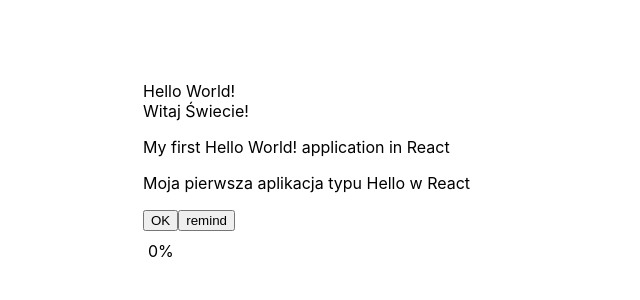
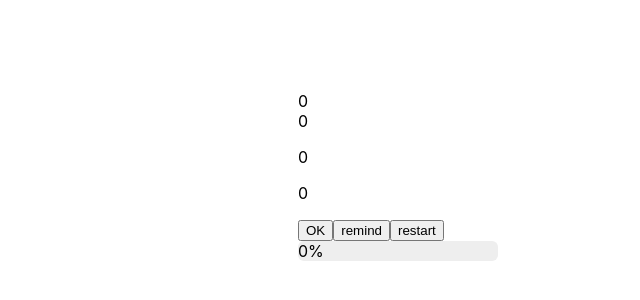
Before and after one commit to septembery/my-react, a React (Create React App) app in the folder flashcards/: page / in a window 1280 px wide. Shown: the part 224-524 px from the top of the page, without its empty margins (242-882 px from the left). Built offline with nearby package versions, Linux system fonts and the light colour scheme.

Commit message:
update ProgressIndicator

```diff
--- a/flashcards/src/App.tsx
+++ b/flashcards/src/App.tsx
@@ -1,10 +1,8 @@
 import React, { Component } from 'react';
-import ProgressIndicator from './components/ProgressIndicator'
+import ProgressIndicator from './components/ProgressIndicator/ProgressIndicator'
 import ActionButton from './components/ActionButton';
 import WordsArea from './components/WordsArea';
-
 import { WordProps } from './types/WordProps';
-import { runInThisContext } from 'vm';
 
 class App extends Component<
   {
@@ -29,19 +27,24 @@
           progress: 0
       };
 
+      this.handleRemindClick  = this.handleRemindClick.bind(this);
       this.handleForwardClick = this.handleForwardClick.bind(this);
-      this.handleRemindClick = this.handleRemindClick.bind(this);
+      this.handleRestartClick = this.handleRestartClick.bind(this);
   }
 
   handleForwardClick() {
     this.setState((state) => {
-      if (state.progress < 1)
-      return {
-        history: [...state.history, state.index],
-        index: this.getRandom(0, this.wordList.length - 1),
-        toRemind: state.toRemind,
-        progress: this.incrementProgress(this.wordList.length)
-      };
+      if(this.state.progress < 1) {
+        const index = this.getRandom(state.history, 0, this.wordList.length - 1);
+        const progress = this.incrementProgress(this.wordList.length);
+
+        return {
+          index,
+          progress,
+          toRemind: state.toRemind,
+          history: [...state.history, index]
+        };
+      }
     });
   }
 
@@ -55,22 +58,31 @@
     // });
   }
 
-  getRandom(min: number, max: number): number {
-    const randomNumber = Math.floor(Math.random() * (max - min + 1) + min);
+  handleRestartClick() {
+    this.setState(() => {
+      return {
+        history: [],
+        index: 0,
+        toRemind: [],
+        progress: 0
+      };
+    });
+  }
 
-    console.log(this.state.history.includes(randomNumber))
-    console.log(randomNumber)
+  getRandom(history: number[], min: number, max: number): number {
+      const randomNumber = Math.floor(Math.random() * (max - min + 1) + min);
+      if ( ! history.includes(randomNumber)) {
+        return randomNumber;
+      }
 
-    if (this.state.history.includes(randomNumber)) { this.getRandom(min, max) }
-
-
-
-    return randomNumber;
+      return this.getRandom(history, min, max);
   }
 
   incrementProgress(length: number): number {
-    const counter = this.state.history.length + this.state.toRemind.length;
-    return (length - 1 > counter) ? counter + 1 / length : 1;
+    let counter = this.state.history.length + this.state.toRemind.length;
+    const progress = (length - 1 > counter) ? ++counter / length : 1;
+
+    return progress;
   }
 
   render() {
@@ -79,6 +91,7 @@
         <WordsArea word={this.wordList[this.state.index]} />
         <ActionButton label='OK' handleClick={this.handleForwardClick} />
         <ActionButton label='remind' handleClick={this.handleRemindClick} />
+        <ActionButton label='restart' handleClick={this.handleRestartClick} />
         <ProgressIndicator progress={this.state.progress} />
       </>
     );
--- a/flashcards/src/components/ProgressIndicator.tsx
+++ /dev/null
@@ -1,37 +0,0 @@
-import { Component } from 'react';
-import styled, { keyframes } from 'styled-components';
-
-export interface ProgressIndicatorProps {
-    progress: number
-}
-
-class ProgressIndicator extends Component<{progress: number}, {}> {
-    constructor(props: any) {
-        super(props);
-    }
-
-    load = (percentage: number) => keyframes`
-        0% { width: 0; }
-        100% { width: ${percentage}%; }
-    `;
-
-    ProgressBar = styled.div`
-        animation: ${props => this.load(this.props.progress * 100)} 3s normal forwards,
-        boxShadow: 0 10px 40px -10px #009900,
-        borderRadius: 100px,
-        background: #009900,
-        textalign: center,
-        height: 30px,
-        width: 0,
-    `;
-
-    render() {
-        return (
-            <div className="progress">
-                <this.ProgressBar>{this.props.progress * 100}%</this.ProgressBar>
-            </div>
-        );
-    }
-}
-
-export default ProgressIndicator;
--- /dev/null
+++ b/flashcards/src/components/ProgressIndicator/ProcessIndicator.styles.tsx
@@ -0,0 +1,16 @@
+import styled from 'styled-components';
+import { ProgressIndicatorProps } from './ProgressIndicator';
+
+export const ProgressBarContainer = styled.div`
+    position: relative;
+    background: #eee;
+    height: 20px;
+    width: 200px;
+    border-radius: 6px;
+    overflow: hidden;
+`;
+
+export const ProgressBar = styled.div<ProgressIndicatorProps>`
+    background: #009900;
+    width: ${(props: any) => props.progress}%;
+`;
--- /dev/null
+++ b/flashcards/src/components/ProgressIndicator/ProgressIndicator.tsx
@@ -0,0 +1,16 @@
+import { ProgressBarContainer, ProgressBar } from "./ProcessIndicator.styles";
+
+export interface ProgressIndicatorProps {
+    progress: number
+}
+
+function ProgressIndicator(props: ProgressIndicatorProps) {
+    const progressPercentage = props.progress * 100;
+    return (
+        <ProgressBarContainer>
+            <ProgressBar progress={progressPercentage}>{progressPercentage}%</ProgressBar>
+        </ProgressBarContainer>
+    );
+}
+
+export default ProgressIndicator;
--- a/flashcards/src/db/my-wordlist.json
+++ b/flashcards/src/db/my-wordlist.json
@@ -1,18 +1,82 @@
 [
-    {
-		"eng": "Hello World!",
-		"pol": "Witaj Świecie!",
+	{
+		"eng": "0",
+		"pol": "0",
 		"example": {
-			"eng": "My first Hello World! application in React",
-			"pol": "Moja pierwsza aplikacja typu Hello w React"
+			"eng": "0",
+			"pol": "0"
 		}
 	},
-    {
-        "eng": "example-1",
-		"pol": "przykład-1",
+	{
+		"eng": "1",
+		"pol": "1",
 		"example": {
-			"eng": "This is only an example",
-			"pol": "To jest tylko przykład"
+			"eng": "1",
+			"pol": "1"
 		}
-    }
+	},
+	{
+		"eng": "2",
+		"pol": "2",
+		"example": {
+			"eng": "2",
+			"pol": "2"
+		}
+	},
+	{
+		"eng": "3",
+		"pol": "3",
+		"example": {
+			"eng": "3",
+			"pol": "3"
+		}
+	},
+	{
+		"eng": "4",
+		"pol": "4",
+		"example": {
+			"eng": "4",
+			"pol": "4"
+		}
+	},
+	{
+		"eng": "5",
+		"pol": "5",
+		"example": {
+			"eng": "5",
+			"pol": "5"
+		}
+	},
+	{
+		"eng": "6",
+		"pol": "6",
+		"example": {
+			"eng": "6",
+			"pol": "6"
+		}
+	},
+	{
+		"eng": "7",
+		"pol": "7",
+		"example": {
+			"eng": "7",
+			"pol": "7"
+		}
+	},
+	{
+		"eng": "8",
+		"pol": "8",
+		"example": {
+			"eng": "8",
+			"pol": "8"
+		}
+	},
+	{
+		"eng": "9",
+		"pol": "9",
+		"example": {
+			"eng": "9",
+			"pol": "9"
+		}
+	}
 ]
--- a/flashcards/src/index.css
+++ b/flashcards/src/index.css
@@ -16,30 +16,3 @@
   font-family: source-code-pro, Menlo, Monaco, Consolas, 'Courier New',
     monospace;
 }
-
-.progress {
-  background: rgba(255,255,255,0.1);
-  justify-content: flex-start;
-  border-radius: 100px;
-  align-items: center;
-  position: relative;
-  padding: 0 5px;
-  display: flex;
-  height: 40px;
-  width: 500px;
-}
-
-/* .progress-value {
-  animation: load 3s normal forwards;
-  box-shadow: 0 10px 40px -10px #009900;
-  border-radius: 100px;
-  background: #009900;
-  text-align: center;
-  height: 30px;
-  width: 0;
-}
-
-@keyframes load {
-  0% { width: 0; }
-  100% { width: 100%; }
-} */
```
Also changed, not shown: 2 other files (tests, documents, lock files or other folders).
